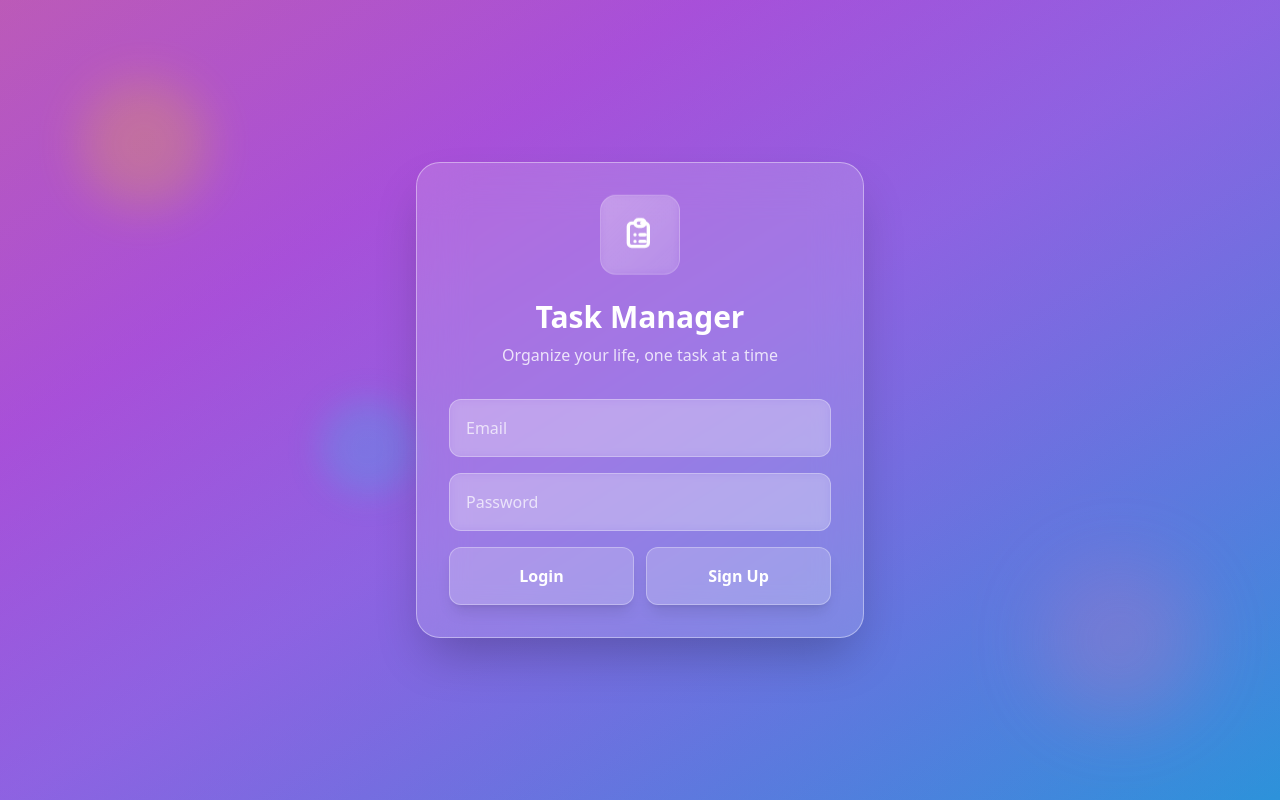
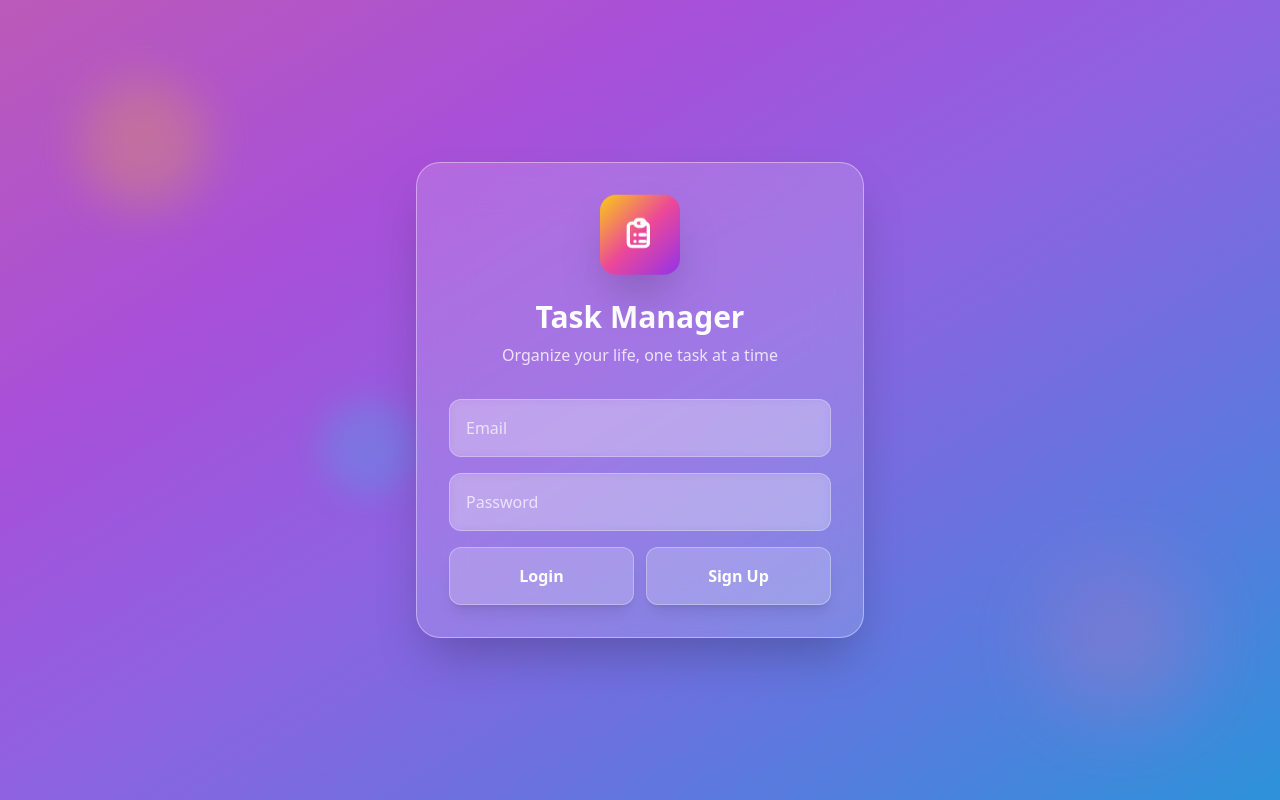
Before and after one commit to Divyadharshana5/Task-manager, a Next.js app in the folder frontend/: page / in a window 1280 px wide. Built offline with nearby package versions, Linux system fonts and the light colour scheme.

Commit message:
Enhance task icon styling with new gradient colors and shadow for improved visual appeal

```diff
--- a/frontend/app/page.js
+++ b/frontend/app/page.js
@@ -106,7 +106,7 @@ export default function Home() {
         <div className="absolute top-1/2 left-1/4 w-24 h-24 bg-cyan-400/20 rounded-full blur-lg animate-bounce-slow"></div>
         <div className="bg-white/15 backdrop-blur-xl p-8 rounded-3xl shadow-2xl w-full max-w-md border border-white/40 animate-fade-in-up relative z-10">
           <div className="text-center mb-8">
-            <div className="w-20 h-20 bg-gradient-to-br from-white/20 to-white/5 backdrop-blur-sm rounded-2xl mx-auto mb-6 flex items-center justify-center animate-bounce-slow border border-white/20">
+            <div className="w-20 h-20 bg-gradient-to-br from-yellow-400 via-pink-500 to-purple-600 rounded-2xl mx-auto mb-6 flex items-center justify-center animate-bounce-slow shadow-2xl">
               <svg className="w-10 h-10 text-white" fill="none" stroke="currentColor" viewBox="0 0 24 24">
                 <path strokeLinecap="round" strokeLinejoin="round" strokeWidth={2} d="M9 5H7a2 2 0 00-2 2v10a2 2 0 002 2h8a2 2 0 002-2V7a2 2 0 00-2-2h-2M9 5a2 2 0 002 2h2a2 2 0 002-2M9 5a2 2 0 012-2h2a2 2 0 012 2m-3 7h3m-3 4h3m-6-4h.01M9 16h.01" />
               </svg>
```
